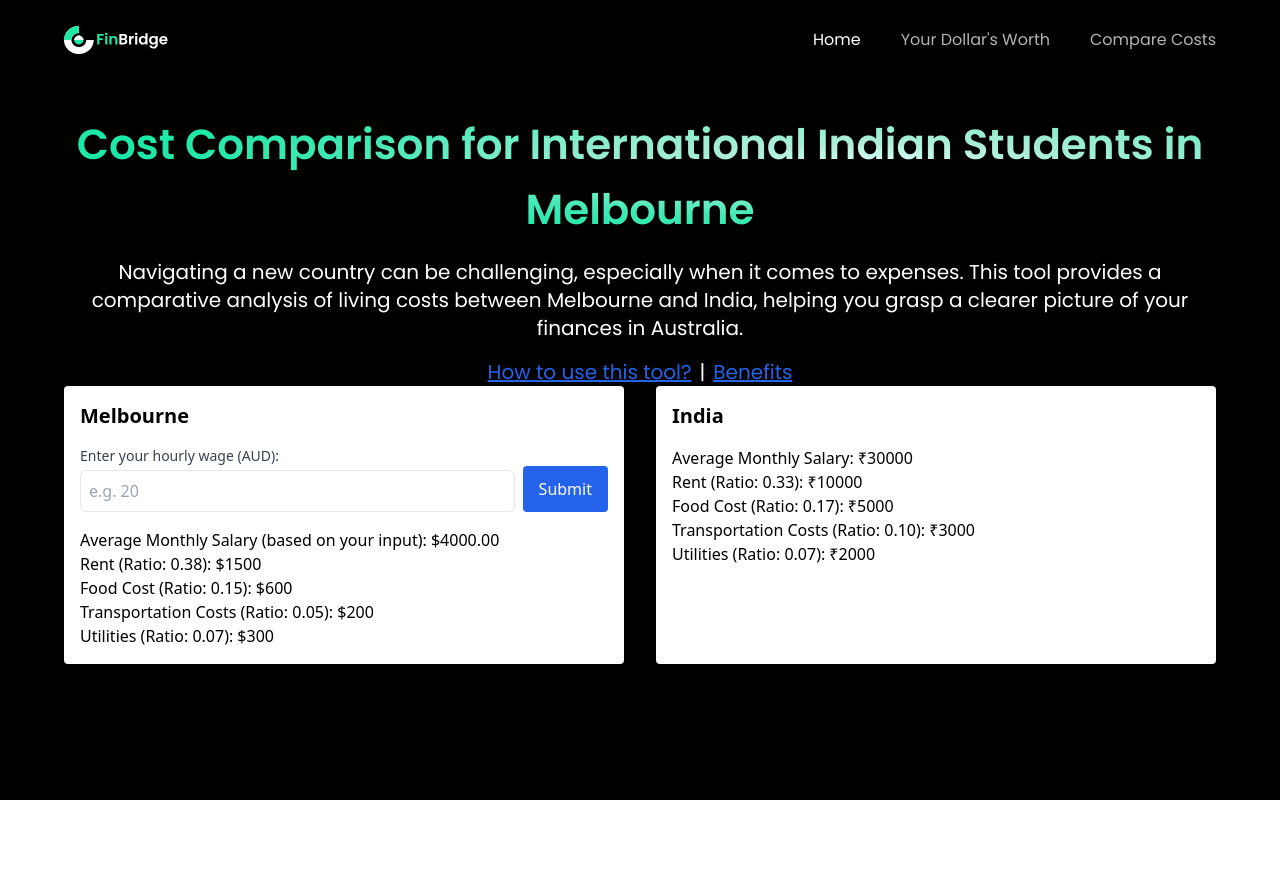
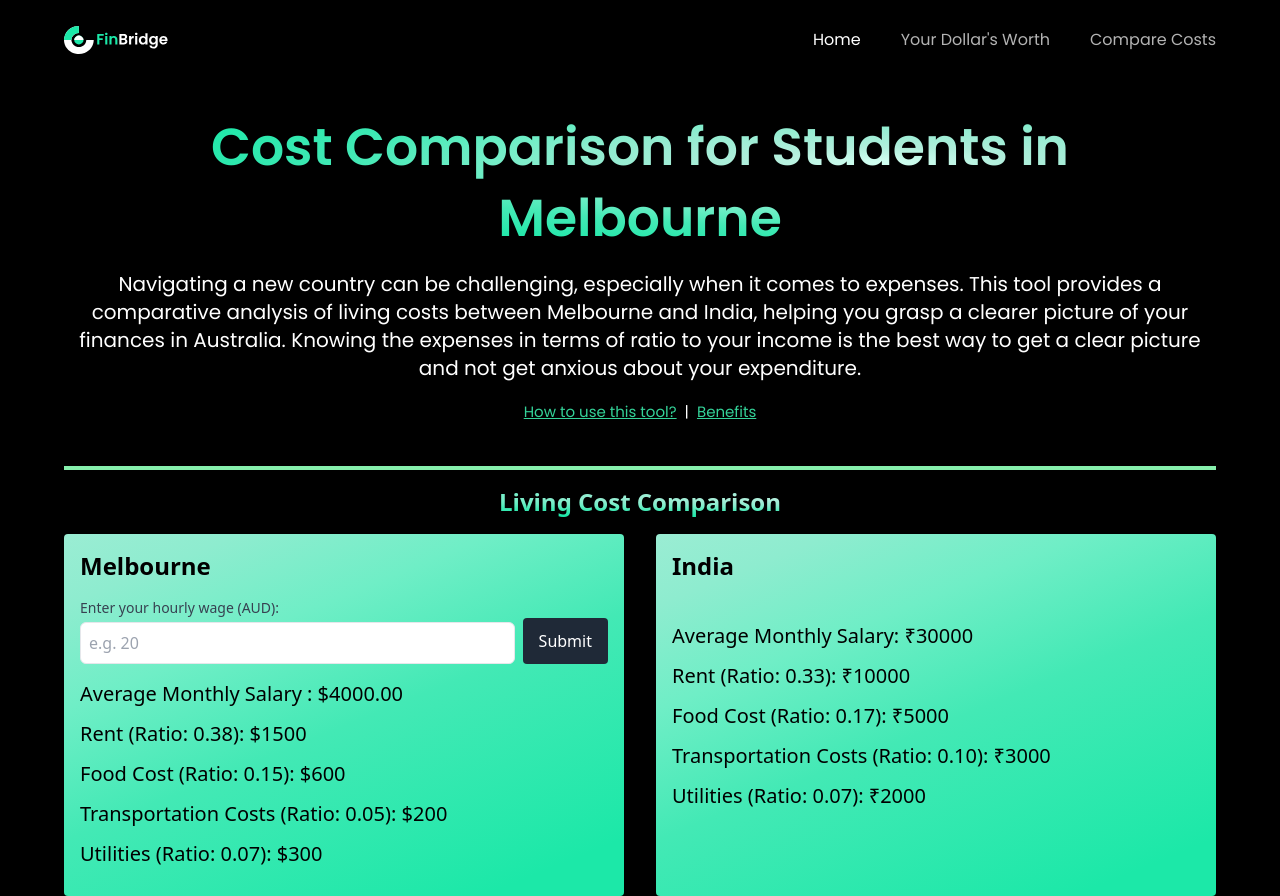
Before and after one commit to SOHAN-JAGADEESH/FinBridge, a React (Vite) app: page /compare in a window 1280 px wide. Before the commit the page ends 800 px from the top, so only its background shows below. Built offline with nearby package versions, Linux system fonts and the light colour scheme.

Commit message:
Feature 2.0 completed , only value correction remaining

```diff
--- a/src/pages/Compare.jsx
+++ b/src/pages/Compare.jsx
@@ -22,13 +22,12 @@ const Compare = () => {
   const handleHourlyWageSubmit = () => {
     // Here, we just trigger a re-render which will use the latest hourly wage to update the displayed values
     setConfirmedHourlyWage(hourlyWage);
-    console.log("hello")
   };
 
 
   // Hardcoded data for Melbourne and India
   const melbourneData = {
-      averageMonthlySalary: 4000,
+      averageMonthlySalary: melbourneMonthlySalary,
       rent: 1500,
       foodCost: 600,
       transportationCosts: 200,
@@ -42,6 +41,7 @@ const Compare = () => {
       transportationCosts: 3000,
       utilities: 2000
   };
+
 
   const melbourneRatios = {
       rent: (melbourneData.rent / melbourneData.averageMonthlySalary).toFixed(2),
@@ -63,19 +63,28 @@ const Compare = () => {
               <div className={`${styles.boxWidth}`}>
                   <Navbar />
                   <div className="mt-8 text-center">
-                      <h2 className="font-poppins font-semibold text-[42px] text-gradient leading-[65px]">Cost Comparison for International Indian Students in Melbourne</h2>
+                      <h2 className="flex-1 font-poppins font-semibold ss:text-[52px] text-[42px] text-gradient ss:leading-[70.8px] leading-[60px]">Cost Comparison for Students in Melbourne</h2>
                       <p className="font-poppins text-[20px] text-white leading-[28px] mt-4">
                           Navigating a new country can be challenging, especially when it comes to expenses. This tool provides a comparative analysis of living costs between Melbourne and India, helping you grasp a clearer picture of your finances in Australia.
+                          Knowing the expenses in terms of ratio to your income is the best way to get a clear picture and not get anxious about your expenditure.
                       </p>
-                      <p className="font-poppins text-[20px] text-white leading-[28px] mt-4">
-                          <button className="text-blue-600 underline" onClick={() => setShowHowToGuide(true)}>How to use this tool?</button>
+                      <p className="font-poppins text-[15px] text-white leading-[28px] mt-4">
+                          <button className="text-emerald-400 underline" onClick={() => setShowHowToGuide(true)}>How to use this tool?</button>
                           <span className="mx-2">|</span>
-                          <button className="text-blue-600 underline" onClick={() => setShowBenefits(true)}>Benefits</button>
+                          <button className="text-emerald-400 underline" onClick={() => setShowBenefits(true)}>Benefits</button>
                       </p>
+                      <br />
                   </div>
+
+                  <div className="w-full border-2 border-green-300 my-4"></div>
+
+                  <div className="text-center mb-4">
+                      <h2 className="text-2xl font-bold text-gradient">Living Cost Comparison</h2>
+                  </div>
+
                   <div className="grid grid-cols-2 gap-8">
-                      <div className="bg-white p-4 rounded shadow-lg">
-                        <h3 className="text-xl font-bold mb-4">Melbourne</h3>
+                      <div className="bg-blue-gradient p-4 rounded shadow-lg min-h-64">
+                        <h3 className="text-2xl font-bold mb-4">Melbourne</h3>
                         <div className="mb-4">
                             <label className="block text-sm font-medium text-gray-700" htmlFor="hourlyWage">
                                 Enter your hourly wage (AUD):
@@ -91,25 +100,26 @@ const Compare = () => {
                               />
                               <button
                                   onClick={handleHourlyWageSubmit}
-                                  className="ml-2 bg-blue-600 text-white px-4 py-2 rounded"
-                              >
+                                  className="ml-2 bg-gray-800 text-white px-4 py-2 rounded hover:bg-gray-600"
+                                  >
                                   Submit
                               </button>
                             </div>
                         </div>
-                        <p>Average Monthly Salary (based on your input): ${melbourneData.averageMonthlySalary.toFixed(2)}</p>
-                        <p>Rent (Ratio: {melbourneRatios.rent}): ${melbourneData.rent}</p>
-                        <p>Food Cost (Ratio: {melbourneRatios.food}): ${melbourneData.foodCost}</p>
-                        <p>Transportation Costs (Ratio: {melbourneRatios.transport}): ${melbourneData.transportationCosts}</p>
-                        <p>Utilities (Ratio: {melbourneRatios.utilities}): ${melbourneData.utilities}</p>
+                        <p className='text-xl  mb-3'>Average Monthly Salary : ${melbourneData.averageMonthlySalary.toFixed(2)}</p>
+                        <p className='text-xl  mb-3'>Rent (Ratio: {melbourneRatios.rent}): ${melbourneData.rent}</p>
+                        <p className='text-xl  mb-3'>Food Cost (Ratio: {melbourneRatios.food}): ${melbourneData.foodCost}</p>
+                        <p className='text-xl  mb-3'>Transportation Costs (Ratio: {melbourneRatios.transport}): ${melbourneData.transportationCosts}</p>
+                        <p className='text-xl  mb-3'>Utilities (Ratio: {melbourneRatios.utilities}): ${melbourneData.utilities}</p>
                     </div>
-                    <div className="bg-white p-4 rounded shadow-lg">
-                        <h3 className="text-xl font-bold mb-4">India</h3>
-                        <p>Average Monthly Salary: ₹{indiaData.averageMonthlySalary}</p>
-                        <p>Rent (Ratio: {indiaRatios.rent}): ₹{indiaData.rent}</p>
-                        <p>Food Cost (Ratio: {indiaRatios.food}): ₹{indiaData.foodCost}</p>
-                        <p>Transportation Costs (Ratio: {indiaRatios.transport}): ₹{indiaData.transportationCosts}</p>
-                        <p>Utilities (Ratio: {indiaRatios.utilities}): ₹{indiaData.utilities}</p>
+                    <div className="bg-blue-gradient p-4 rounded shadow-lg">
+                        <h3 className="text-2xl font-bold mb-4">India</h3>
+                        <br/>
+                        <p className='text-xl  mb-3'>Average Monthly Salary: ₹{indiaData.averageMonthlySalary}</p>
+                        <p className='text-xl  mb-3'>Rent (Ratio: {indiaRatios.rent}): ₹{indiaData.rent}</p>
+                        <p className='text-xl  mb-3'>Food Cost (Ratio: {indiaRatios.food}): ₹{indiaData.foodCost}</p>
+                        <p className='text-xl  mb-3'>Transportation Costs (Ratio: {indiaRatios.transport}): ₹{indiaData.transportationCosts}</p>
+                        <p className='text-xl  mb-3'>Utilities (Ratio: {indiaRatios.utilities}): ₹{indiaData.utilities}</p>
                     </div>
                   </div>
               </div>
--- a/src/pages/Dollar.jsx
+++ b/src/pages/Dollar.jsx
@@ -48,7 +48,7 @@ const Dollar = () => {
       </div>
 
       <div className={`${styles.paddingX} ${styles.flexCenter}`}>
-        <div className={`${styles.boxWidth}`}>
+        <div className={`mt-8 text-center ${styles.boxWidth}`}>
           <h2 className="flex-1 font-poppins font-semibold ss:text-[52px] text-[42px] text-gradient ss:leading-[80.8px] leading-[65px]">
             Understanding Your Money's Worth in Australia
           </h2>
```
